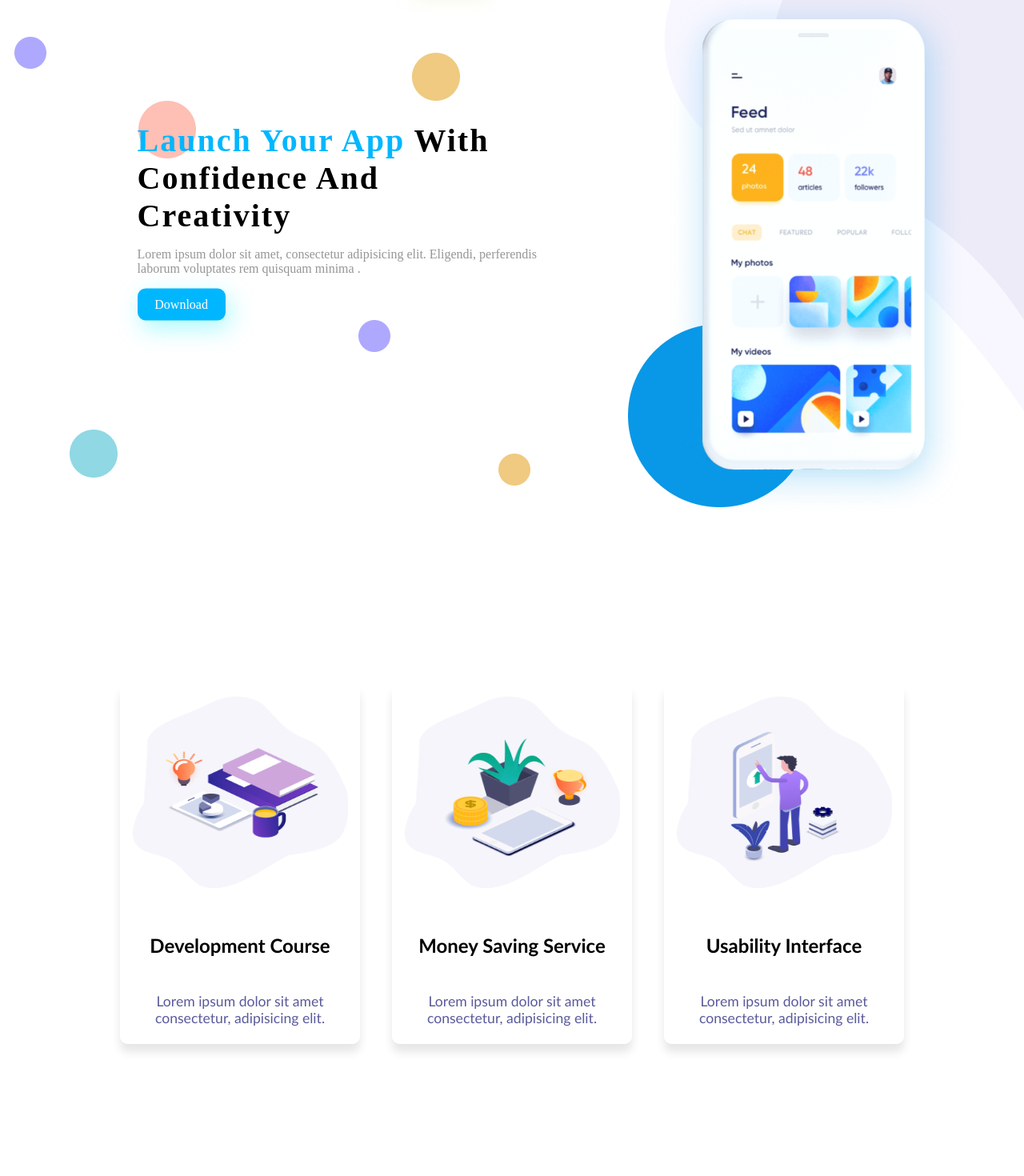
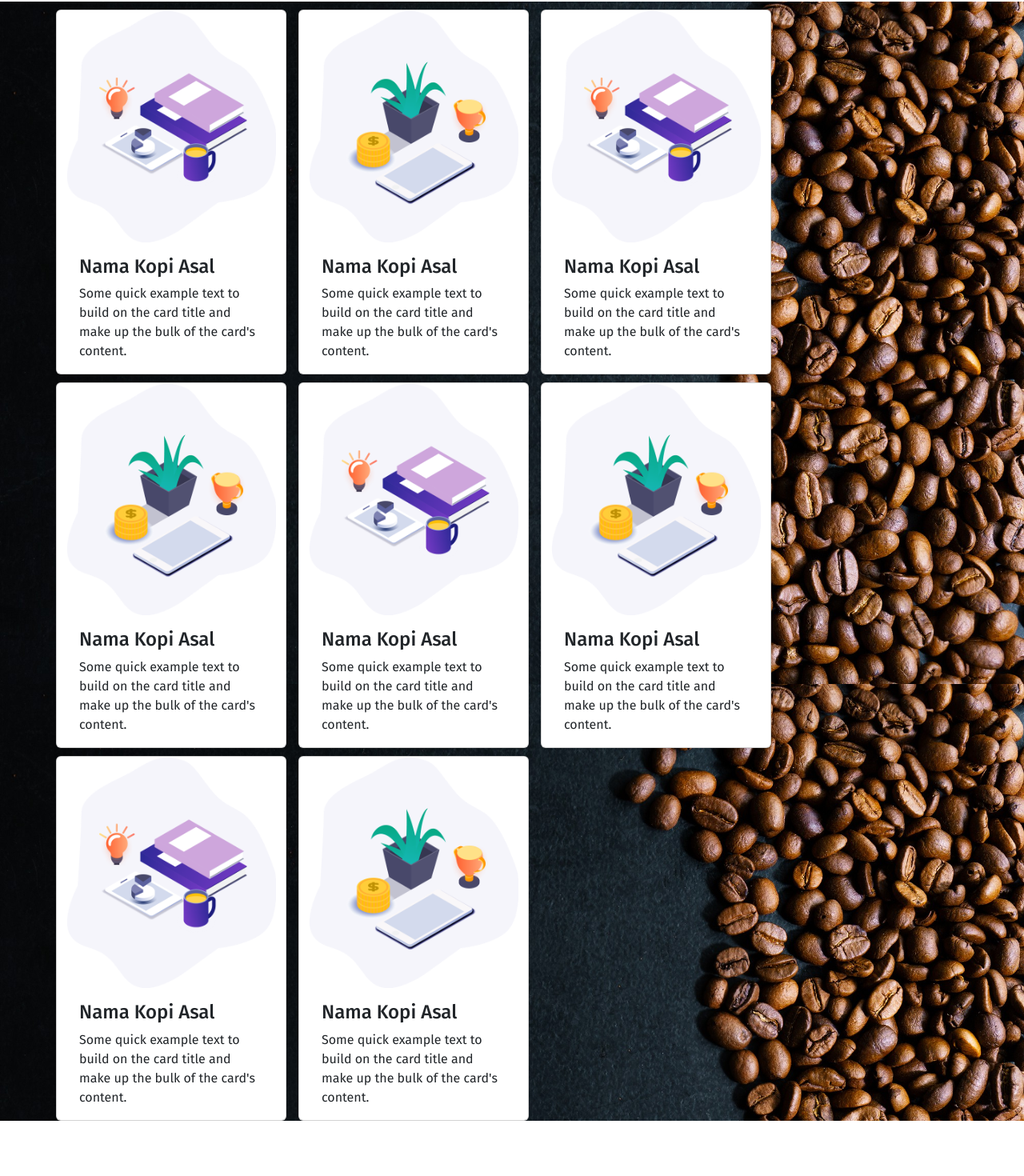
Before and after one commit to TaufikAk/sumedang, a React (Create React App) app: page /coffee in a window 1280 px wide. Shown: the part 108-1578 px from the top of the page at 80% size. After the commit the page ends 1509 px from the top, so only its background shows below. Built offline with nearby package versions, Linux system fonts and the light colour scheme.

Commit message:
pulan_maharani

```diff
--- /dev/null
+++ b/src/Components/Coffee/Coffee.css
@@ -0,0 +1,24 @@
+#bg1{
+
+  width:100%;
+  height:100%;
+  background-attachment: fixed;
+  position: relative;
+  background-repeat: no-repeat;
+  background-size: cover;
+    background-image: url('../../images/bgkopi.jpg') ;
+
+}
+#p1 {
+  margin-top:110px ;
+  /* width:100%;
+  height: 120vh; */
+
+  box-sizing: border-box;
+  display: flex;
+  align-items: center;
+  justify-content: start;
+  column-gap: 15px;
+  /* padding: 50px 5% 0px 5%; */
+  position: relative;
+}
--- /dev/null
+++ b/src/Components/Coffee/Coffee.jsx
@@ -0,0 +1,81 @@
+import "./Coffee.css"
+import coba1 from "../../images/feature_1.png"
+import coba2 from "../../images/feature_2.png"
+import about from "../../images/about.png"
+import Navbar from "../Navbar/Navbar";
+function Coffee() {
+    return (
+        <div id="bg1">
+            <Navbar/>
+            <div className="container">
+                <div className="row" id="p1" >
+
+                        <div className="card col-6" style={{ width: "18rem",marginTop:"10px"}}>
+                            <img src={coba1} className="card-img-top" alt="..." />
+                            <div className="card-body">
+                                <h4>Nama Kopi Asal</h4>
+                                <p className="card-text">Some quick example text to build on the card title and make up the bulk of the card's content.</p>
+                            </div>
+                        </div>
+                        <div className="card col-6" style={{ width: "18rem",marginTop:"10px" }}>
+                            <img src={coba2} className="card-img-top" alt="..." />
+                            <div className="card-body">
+                                <h4>Nama Kopi Asal</h4>
+                                <p className="card-text">Some quick example text to build on the card title and make up the bulk of the card's content.</p>
+                            </div>
+                        </div>
+                        <div className="card col-6" style={{ width: "18rem",marginTop:"10px"}}>
+                            <img src={coba1} className="card-img-top" alt="..." />
+                            <div className="card-body">
+                                <h4>Nama Kopi Asal</h4>
+                                <p className="card-text">Some quick example text to build on the card title and make up the bulk of the card's content.</p>
+                            </div>
+                        </div>
+                        <div className="card col-6" style={{ width: "18rem",marginTop:"10px" }}>
+                            <img src={coba2} className="card-img-top" alt="..." />
+                            <div className="card-body">
+                                <h4>Nama Kopi Asal</h4>
+                                <p className="card-text">Some quick example text to build on the card title and make up the bulk of the card's content.</p>
+                            </div>
+                        </div>
+
+
+                        <div className="card col-6" style={{ width: "18rem",marginTop:"10px"}}>
+                            <img src={coba1} className="card-img-top" alt="..." />
+                            <div className="card-body">
+                                <h4>Nama Kopi Asal</h4>
+                                <p className="card-text">Some quick example text to build on the card title and make up the bulk of the card's content.</p>
+                            </div>
+                        </div>
+                        <div className="card col-6" style={{ width: "18rem",marginTop:"10px" }}>
+                            <img src={coba2} className="card-img-top" alt="..." />
+                            <div className="card-body">
+                                <h4>Nama Kopi Asal</h4>
+                                <p className="card-text">Some quick example text to build on the card title and make up the bulk of the card's content.</p>
+                            </div>
+                        </div>
+                        <div className="card col-6" style={{ width: "18rem",marginTop:"10px"}}>
+                            <img src={coba1} className="card-img-top" alt="..." />
+                            <div className="card-body">
+                                <h4>Nama Kopi Asal</h4>
+                                <p className="card-text">Some quick example text to build on the card title and make up the bulk of the card's content.</p>
+                            </div>
+                        </div>
+                        <div className="card col-6" style={{ width: "18rem",marginTop:"10px" }}>
+                            <img src={coba2} className="card-img-top" alt="..." />
+                            <div className="card-body">
+                                <h4>Nama Kopi Asal</h4>
+                                <p className="card-text">Some quick example text to build on the card title and make up the bulk of the card's content.</p>
+                            </div>
+                        </div>
+
+                </div>
+                        {/* <img src={about} alt="" style={{width:"50px",height:"50px",display:"flex",justifyContent:"end"}}/> */}
+            </div>
+
+
+        </div>
+    );
+}
+
+export default Coffee;
--- a/src/index.js
+++ b/src/index.js
@@ -1,11 +1,15 @@
 import React from 'react';
 import ReactDOM from 'react-dom';
+import "bootstrap"
+import "bootstrap/dist/css/bootstrap.min.css"
+import "bootstrap/dist/js/bootstrap.min.js"
 import './index.css';
-import App from './App';
+// import App from './App';
+import Coffee from './Components/Coffee/Coffee';
 
 ReactDOM.render(
   <>
-    <App />
+    <Coffee />
   </>,
   document.getElementById('root')
 );
```
Also changed, not shown: src/Components/Coffee.jsx (deleted), src/images/bgkopi.jpg (added).
